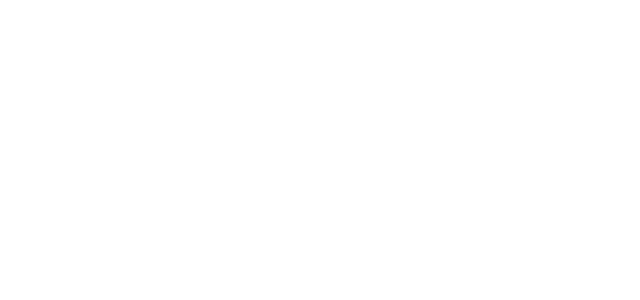
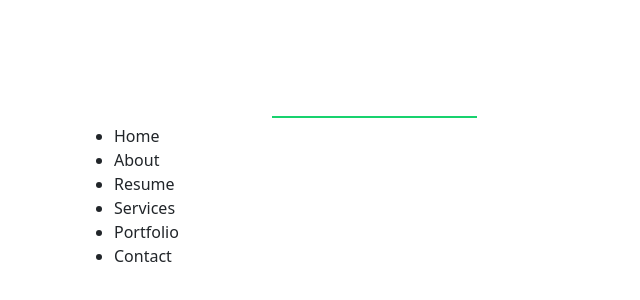
Before and after one commit to CherFoster/Portfolio, a React (Create React App) app: page / in a window 1280 px wide. Shown: the part 208-508 px from the top of the page, without its empty margins (0-640 px from the left). Built offline with nearby package versions, Linux system fonts and the light colour scheme.

Commit message:
added header

```diff
--- a/package.json
+++ b/package.json
@@ -6,6 +6,7 @@
     "@testing-library/jest-dom": "^5.17.0",
     "@testing-library/react": "^13.4.0",
     "@testing-library/user-event": "^13.5.0",
+    "bootstrap": "^5.3.2",
     "emailjs-com": "^3.2.0",
     "react": "^18.2.0",
     "react-dom": "^18.2.0",
--- a/src/App.js
+++ b/src/components/App.js
@@ -1,11 +1,16 @@
 import React from 'react';
+import 'bootstrap/dist/css/bootstrap.min.css';
 import { BrowserRouter as Router, Route, Routes } from 'react-router-dom';
+import Header from './Header.js'
 
 
 function App(){
 
     return (
         <>
+          <Router>
+            <Header />
+          </Router>
 
         </>
     )
--- a/src/components/Header.js
+++ b/src/components/Header.js
@@ -1,12 +1,13 @@
 import React from "react";
+import '../styles/Header.css'
 
 function Header() {
   return (
     <header id="header">
       <div className="container">
 
-        <h1><a href="index.html">Emily Jones</a></h1>
-        <h2>I'm a passionate <span>graphic designer</span> from New York</h2>
+        <h1><a href="index.html">Cherise Foster</a></h1>
+        <h2>I'm a passionate <span>software engineer</span> from Denver, Colorado</h2>
 
         <nav id="navbar" className="navbar">
           <ul>
--- a/src/index.css
+++ b/src/index.css
@@ -0,0 +1,3 @@
+body {
+    color: black;
+}
--- a/src/index.js
+++ b/src/index.js
@@ -1,17 +1,14 @@
 import React from 'react';
 import ReactDOM from 'react-dom/client';
-// import './index.css';
-import App from './App';
-// import reportWebVitals from './reportWebVitals';
+import './index.css';
+import App from './components/App';
 
 import { createRoot } from "react-dom/client";
 import { BrowserRouter as Router } from 'react-router-dom';
 
-const container = document.getElementById("root");
-const root = createRoot(container);
-
+const root = ReactDOM.createRoot(document.getElementById('root'));
 root.render(
-  <Router>
+  <React.StrictMode>
     <App />
-  </Router>
+  </React.StrictMode>
 );
--- /dev/null
+++ b/src/styles/Header.css
@@ -0,0 +1,134 @@
+#header {
+    transition: ease-in-out 0.3s;
+    position: relative;
+    height: 100vh;
+    display: flex;
+    align-items: center;
+    z-index: 997;
+    overflow-y: auto;
+  }
+
+  #header * {
+    transition: ease-in-out 0.3s;
+  }
+
+  #header h1 {
+    font-size: 48px;
+    margin: 0;
+    padding: 0;
+    line-height: 1;
+    font-weight: 700;
+    font-family: "Poppins", sans-serif;
+  }
+
+  #header h1 a,
+  #header h1 a:hover {
+    color: #fff;
+    line-height: 1;
+    display: inline-block;
+  }
+
+  #header h2 {
+    font-size: 24px;
+    margin-top: 20px;
+    color: rgba(255, 255, 255, 0.8);
+  }
+
+  #header h2 span {
+    color: #fff;
+    border-bottom: 2px solid #18d26e;
+    padding-bottom: 6px;
+  }
+
+  #header img {
+    padding: 0;
+    margin: 0;
+  }
+
+  #header .social-links {
+    margin-top: 40px;
+    display: flex;
+  }
+
+  #header .social-links a {
+    font-size: 16px;
+    display: flex;
+    justify-content: center;
+    align-items: center;
+    background: rgba(255, 255, 255, 0.1);
+    color: #fff;
+    line-height: 1;
+    margin-right: 8px;
+    border-radius: 50%;
+    width: 40px;
+    height: 40px;
+  }
+
+  #header .social-links a:hover {
+    background: #18d26e;
+  }
+
+  @media (max-width: 992px) {
+    #header h1 {
+      font-size: 36px;
+    }
+
+    #header h2 {
+      font-size: 20px;
+      line-height: 30px;
+    }
+
+    #header .social-links {
+      margin-top: 15px;
+    }
+
+    #header .container {
+      display: flex;
+      flex-direction: column;
+      align-items: center;
+    }
+  }
+
+  /* Header Top */
+  #header.header-top {
+    height: 80px;
+    position: fixed;
+    left: 0;
+    top: 0;
+    right: 0;
+    background: rgba(0, 0, 0, 0.9);
+  }
+
+  #header.header-top .social-links,
+  #header.header-top h2 {
+    display: none;
+  }
+
+  #header.header-top h1 {
+    margin-right: auto;
+    font-size: 36px;
+  }
+
+  #header.header-top img {
+    max-height: 60px;
+    margin-right: 20px !important;
+  }
+
+  #header.header-top .container {
+    display: flex;
+    align-items: center;
+  }
+
+  #header.header-top .navbar {
+    margin: 0;
+  }
+
+  @media (max-width: 768px) {
+    #header.header-top {
+      height: 60px;
+    }
+
+    #header.header-top h1 {
+      font-size: 26px;
+    }
+  }
```
Also changed, not shown: 1 other file (tests, documents, lock files or other folders).
